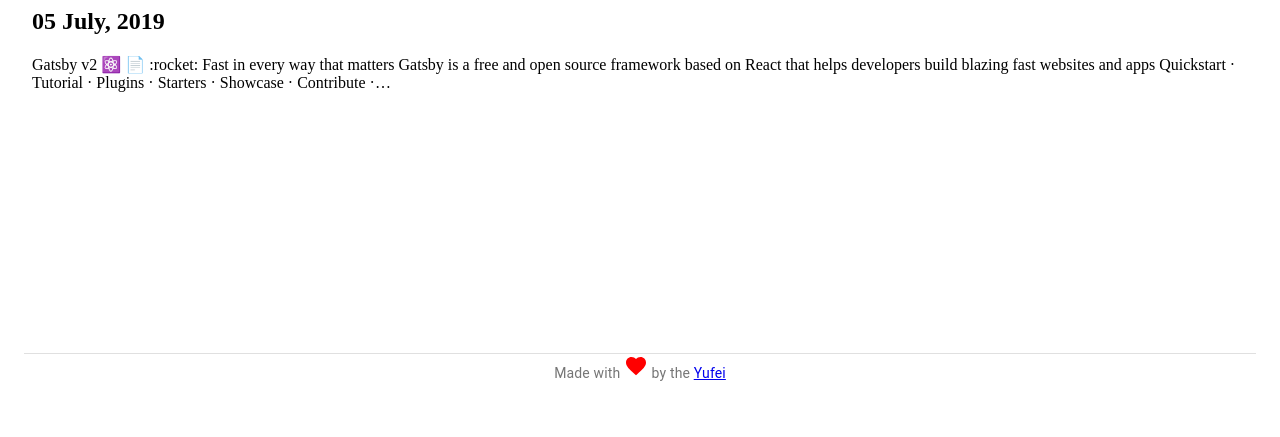
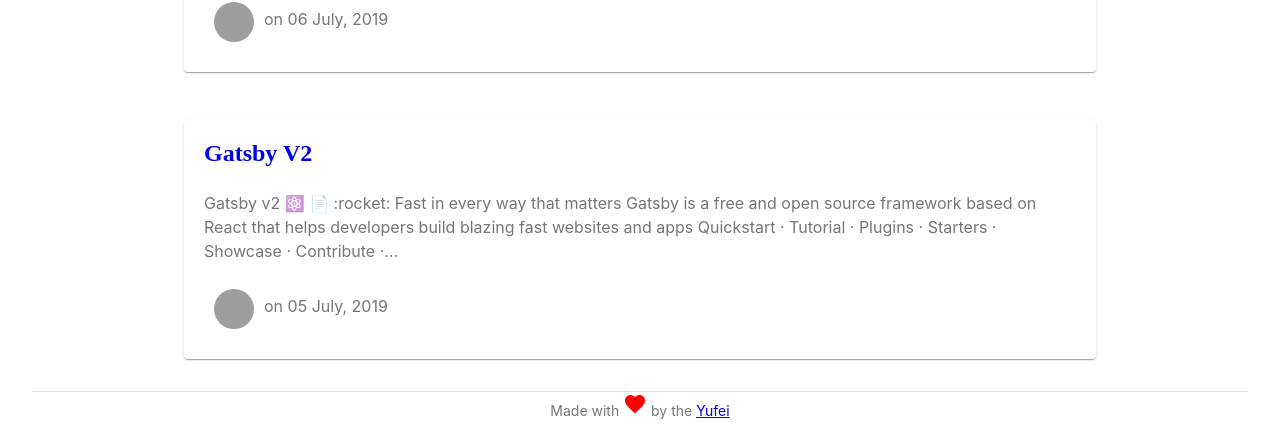
Before and after one commit to flying3615/my_blog, a Gatsby site: page /blog in a window 1280 px wide. Shown: the part 584-1021 px from the top of the page. Before the commit the page ends 991 px from the top, so only its background shows below. Built offline with nearby package versions, Linux system fonts and the light colour scheme; Gatsby itself is replaced by a stand-in of ours; grey boxes are pictures that could not be loaded.

Commit message:
blog page refine

```diff
--- a/gatsby-browser.js
+++ b/gatsby-browser.js
@@ -1,2 +1,2 @@
-require("prismjs/themes/prism-tomorrow.css")
-// require("prismjs/plugins/line-numbers/prism-line-numbers.css")
+import "prismjs/themes/prism-tomorrow.css"
+import "./src/styles/global.css"
--- a/src/components/BlogCard.jsx
+++ b/src/components/BlogCard.jsx
@@ -2,12 +2,9 @@
 import { makeStyles } from '@material-ui/core/styles';
 import Card from '@material-ui/core/Card';
 import CardActionArea from '@material-ui/core/CardActionArea';
-import CardActions from '@material-ui/core/CardActions';
 import CardContent from '@material-ui/core/CardContent';
 import CardMedia from '@material-ui/core/CardMedia';
-import Button from '@material-ui/core/Button';
 import Typography from '@material-ui/core/Typography';
-import Link from 'gatsby';
 
 const useStyles = makeStyles({
 
@@ -34,7 +31,6 @@
 
     const classes = useStyles();
 
-    // link to post.frontmatter.path
     return (
         <CardActionArea href={post.frontmatter.path} className={classes.cardAction}>
             <Card className={classes.card}>
--- a/src/components/Footer.jsx
+++ b/src/components/Footer.jsx
@@ -16,10 +16,10 @@
 }
 
 const Footer  = () => (
-    <footer>
-        <Divider />
+    <React.Fragment>
+        <Divider variant="middle" />
         <MadeWithLove />
-    </footer>
+    </React.Fragment>
 )
 
 export default Footer
--- a/src/components/Nav.jsx
+++ b/src/components/Nav.jsx
@@ -7,6 +7,7 @@
 import Typography from '@material-ui/core/Typography';
 import Button from '@material-ui/core/Button';
 import { graphql, useStaticQuery, Link } from "gatsby"
+import theme from '../theme'
 
 // Blog siteMap
 const sections = [
@@ -51,7 +52,7 @@
     const classes = useStyles();
 
     return (
-        <React.Fragment>
+        <React.Fragment >
             <AppBar position="static" color="primary">
                 <Toolbar className={classes.toolbar}>
                     <Button size="small">Subscribe</Button>
@@ -73,7 +74,7 @@
                         Sign up
                     </Button>
                 </Toolbar>
-             </AppBar>
+            </AppBar>
             <Toolbar component="nav" variant="dense" className={classes.toolbarSecondary}>
                 {sections.map(section => (
                     <Link
--- a/src/container/Layout.jsx
+++ b/src/container/Layout.jsx
@@ -3,6 +3,8 @@
 import { makeStyles } from '@material-ui/core/styles';
 import Footer from '../components/Footer';
 import Navigator from '../components/Nav'
+import theme from "../theme"
+import { MuiThemeProvider } from '@material-ui/core/styles';
 
 const useStyles = makeStyles(theme => ({
     root: {
@@ -11,7 +13,7 @@
         minHeight: '100vh',
     },
     main: {
-        marginTop: theme.spacing(8),
+        marginTop: theme.spacing(2),
         marginBottom: theme.spacing(2),
     },
     footer: {
@@ -27,7 +29,7 @@
     const classes = useStyles();
 
     return (
-        <div>
+        <MuiThemeProvider theme={theme} style={{padding:0}}>
             <header>
                 <Navigator />
             </header>
@@ -41,6 +43,6 @@
                     <Footer />
                 </footer>
             }
-        </div>
+        </MuiThemeProvider>
     )
 }
--- a/src/pages/blog.jsx
+++ b/src/pages/blog.jsx
@@ -1,26 +1,85 @@
 import React from "react"
 import { Link, graphql } from "gatsby"
-import { Helmet } from "react-helmet"
 import Layout from "../container/Layout";
+import Paper from '@material-ui/core/Paper';
+import Typography from '@material-ui/core/Typography';
+import { makeStyles } from '@material-ui/core/styles';
+import Grid from '@material-ui/core/Grid';
+import { Container, Avatar } from "@material-ui/core";
 
+const useStyles = makeStyles({
+
+  cardAction: {
+    padding: 20,
+    "&:hover": {
+      transform: 'translateY(-0.25rem);',
+      boxShadow: '0 4px 8px 0 rgba(0, 0, 0, 0.2), 0 6px 20px 0 rgba(0, 0, 0, 0.19)',
+      backgroundColor: 'white'
+    }
+  },
+  card: {
+    maxWidth: 350,
+    display: 'flex',
+  },
+  cardDetails: {
+    flex: 1,
+  },
+  cardMedia: {
+    width: 100,
+  },
+
+  link: {
+    textDecoration: 'none',
+  },
+
+  avatar: {
+    margin: 10
+  }
+});
 
 export default function Index({ data }) {
   const { edges: posts } = data.allMarkdownRemark
+
+  const classes = useStyles();
   return (
     <Layout className="blog-posts">
+      <Container maxWidth="md">
+        <Grid container spacing={6}>
           {posts
             .filter(post => post.node.frontmatter.title.length > 0)
             .map(({ node: post }) => {
               return (
-                        <div className="blog-post-preview" key={post.id}>
-                            <h1>
-                                <Link to={post.frontmatter.path}>{post.frontmatter.title}</Link>
-                            </h1>
-                            <h2>{post.frontmatter.date}</h2>
-                            <p>{post.excerpt}</p>
-                        </div>
+                <Grid item xs={12} key={post.id}>
+                  <Paper href={post.frontmatter.path} className="blog-post-preview" className={classes.cardAction}>
+                    <Link to={post.frontmatter.path} className={classes.link}>
+
+                      <Grid container spacing={2}>
+                        <Grid item>
+                          <Typography gutterBottom variant="display" component="h2">
+                            {post.frontmatter.title}
+                          </Typography>
+                        </Grid>
+
+                        <Grid item>
+                          <Typography variant="body1" color="textSecondary" component="p">
+                            {post.excerpt}
+                          </Typography>
+                        </Grid>
+
+                        <Grid item xs={12} style={{display:'flex', alignItems:'center'}}>
+                          <Avatar src={post.frontmatter.img} className={classes.avatar} />
+
+                          <Typography gutterBottom variant="subtitle1" color='textSecondary'>on {post.frontmatter.date}</Typography>
+                        </Grid>
+
+                      </Grid>
+                    </Link>
+                  </Paper>
+                </Grid>
               )
             })}
+        </Grid>
+      </Container>
     </Layout>
   )
 }
@@ -36,6 +95,7 @@
             title
             date(formatString: "DD MMMM, YYYY")
             path
+            img
           }
         }
       }
--- /dev/null
+++ b/src/styles/global.css
@@ -0,0 +1,3 @@
+body {
+    margin: 0
+}
--- a/src/theme.js
+++ b/src/theme.js
@@ -1,14 +1,21 @@
 import { red } from '@material-ui/core/colors';
 import { createMuiTheme } from '@material-ui/core/styles';
+import { purple } from '@material-ui/core/colors';
 
 // A custom theme for this app
 const theme = createMuiTheme({
     palette: {
         primary: {
-            main: '#522cd6',
+            light: '#757ce8',
+            main: purple[500],
+            dark: '#002884',
+            contrastText: '#fff',
         },
         secondary: {
-            main: '#19857b',
+            light: '#ff7961',
+            main: '#f44336',
+            dark: '#ba000d',
+            contrastText: '#000',
         },
         error: {
             main: red.A400,
@@ -17,6 +24,21 @@
             default: '#fff',
         },
     },
+
+    typography: {
+        fontFamily: [
+            '-apple-system',
+            'BlinkMacSystemFont',
+            '"Segoe UI"',
+            'Roboto',
+            '"Helvetica Neue"',
+            'Arial',
+            'sans-serif',
+            '"Apple Color Emoji"',
+            '"Segoe UI Emoji"',
+            '"Segoe UI Symbol"',
+        ].join(','),
+    },
 });
 
 export default theme;
```
Also changed, not shown: src/pages/index.jsx (indentation only). Lines whose indentation alone changed are shown as unchanged.
